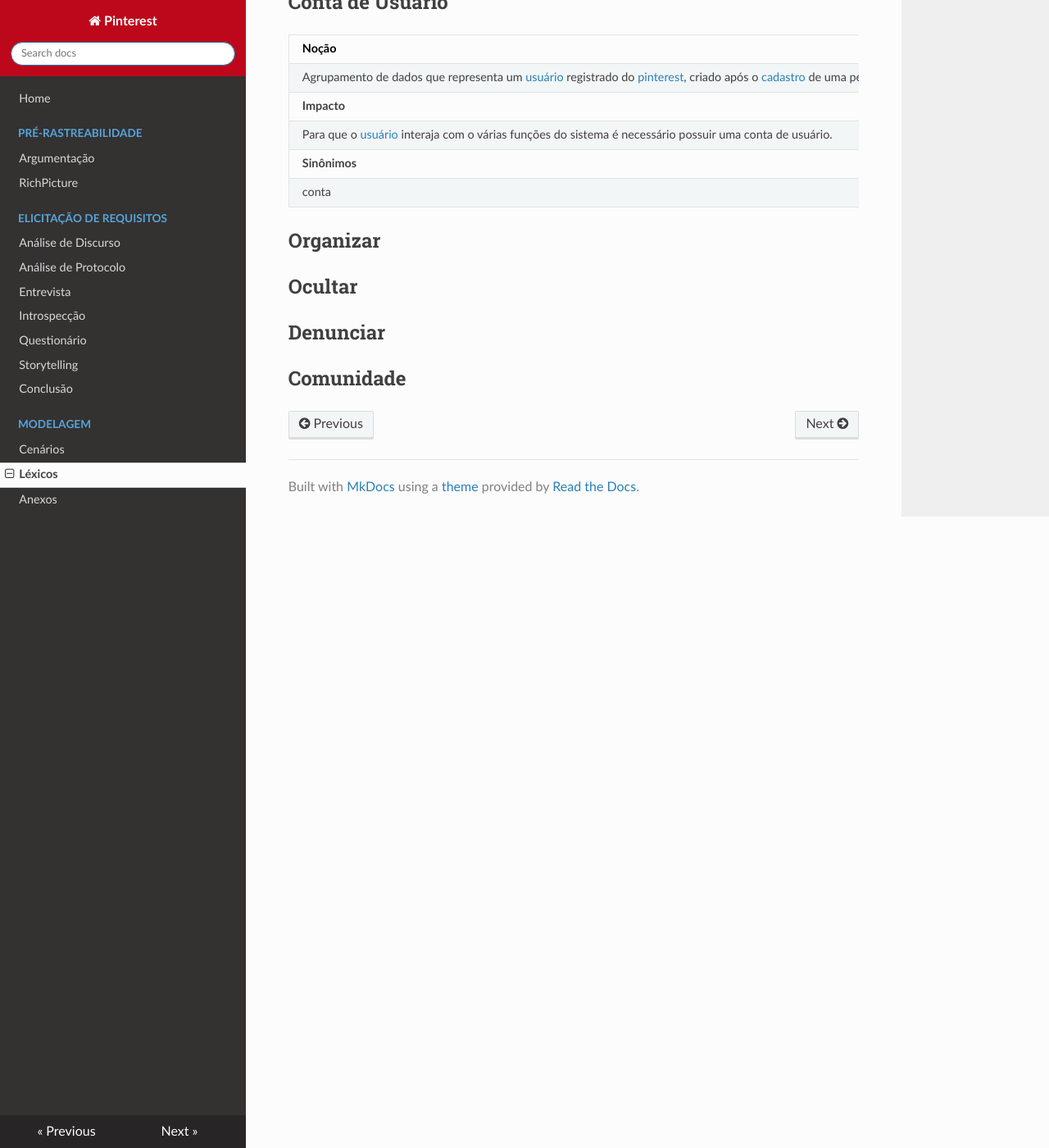
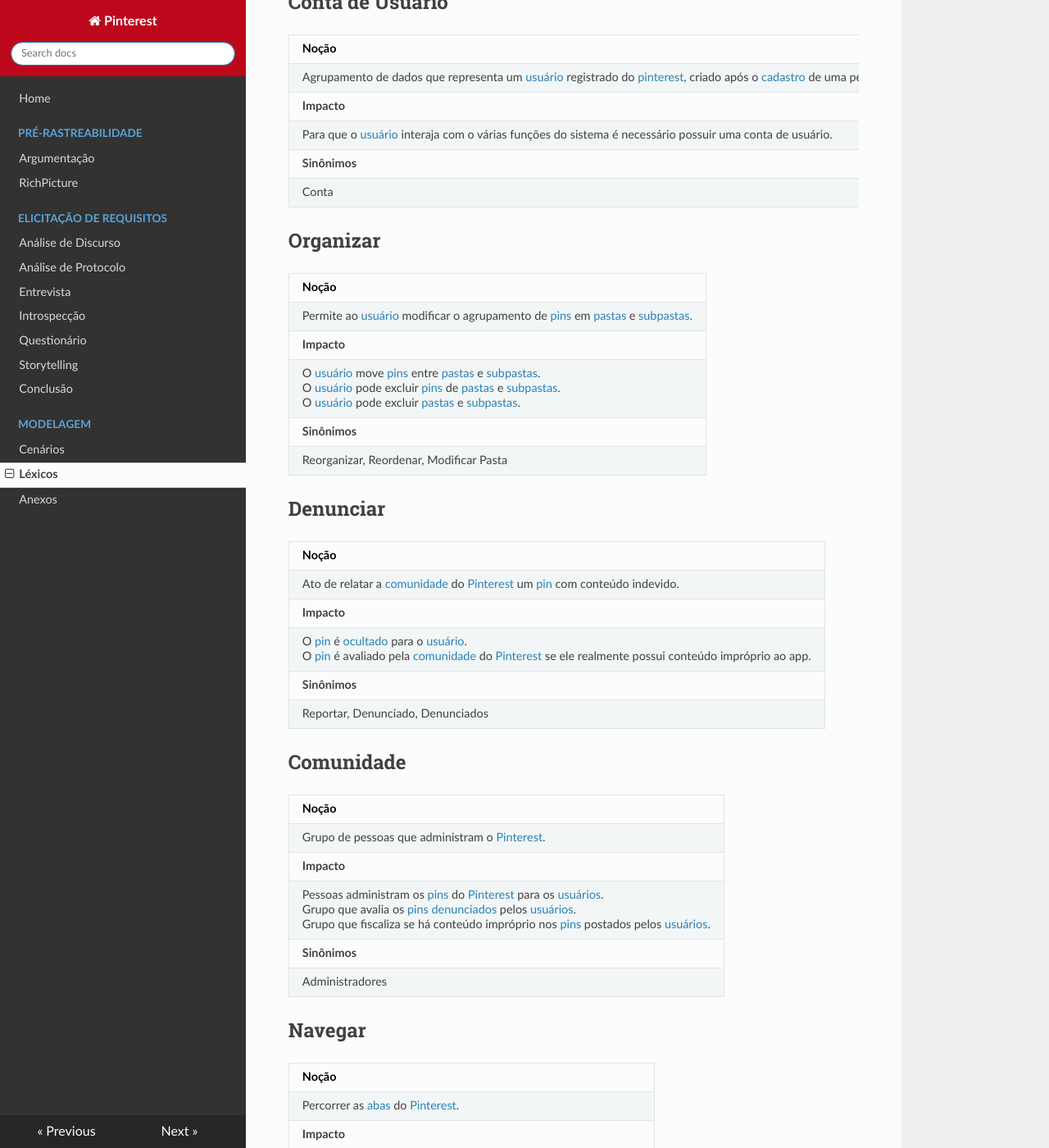
Before and after one commit to joberthrogers18/2018.2-Requisitos-Pinterest, an MkDocs documentation site: the page built from docs/lexicos.md, in a window 1280 px wide and 1400 px high, scrolled down 9899 px. Shown: the whole window at 82% size. Built offline with MkDocs 1.6.1, drawn with Linux system fonts in a browser that asks for light colours; nearby versions of some CDN libraries; old or Windows-style settings are respelled for this version of MkDocs; some of the changed text lies outside the part shown.

Commit message:
Adding new lexicos

```diff
--- a/docs/lexicos.md
+++ b/docs/lexicos.md
@@ -290,20 +290,46 @@
 |  O [usuário](#usuario) [pina](#pinar) o resultado de uma pesquisa. <br>  O [usuário](#usuario) pesquisa por texto. <br> O [usuário](#usuario) pesquisa por imagem. <br> O [usuário](#usuario) pesquisa [pins](#pin) de um determinado [interesse](#interesse). |
 
 ## Conta de Usuário
-
-
 |**Noção**|
 |--|
 |	Agrupamento de dados que representa um [usuário](#usuario) registrado do [pinterest](#pinterest), criado após o [cadastro](cenarios.md#cadastro-de-usuario) de uma pessoa no serviço. |
 |**Impacto** |
 | Para que o [usuário](#usuario) interaja com o várias funções do sistema é necessário possuir uma conta de usuário. |
 |**Sinônimos**|
-| conta |
+| Conta |
 
 ## Organizar
-
-## Ocultar
+|**Noção**|
+|--|
+|	Permite ao [usuário](#usuario) modificar o agrupamento de [pins](#pin) em [pastas](#pasta) e [subpastas](#subpasta). |
+|**Impacto** |
+| O [usuário](#usuario) move [pins](#pin) entre [pastas](#pasta) e [subpastas](#subpasta). <br> O [usuário](#usuario) pode excluir [pins](#pin) de [pastas](#pasta) e [subpastas](#subpasta). <br> O [usuário](#usuario) pode excluir [pastas](#pasta) e [subpastas](#subpasta).|
+|**Sinônimos**|
+| Reorganizar, Reordenar, Modificar Pasta |
 
 ## Denunciar
+|**Noção**|
+|--|
+|	Ato de relatar a [comunidade](#comunidade) do [Pinterest](#pinterest) um [pin](#pin) com conteúdo indevido. |
+|**Impacto** |
+| O [pin](#pin) é [ocultado](#ocultar) para o [usuário](#usuario). <br> O [pin](#pin) é avaliado pela [comunidade](#comunidade) do [Pinterest](#pinterest) se ele realmente possui conteúdo impróprio ao app. |
+|**Sinônimos**|
+| Reportar, Denunciado, Denunciados |
 
 ## Comunidade
+|**Noção**|
+|--|
+|	Grupo de pessoas que administram o [Pinterest](#pinterest). |
+|**Impacto** |
+| Pessoas administram os [pins](#pin) do [Pinterest](#pinterest) para os [usuários](#usuario). <br> Grupo que avalia os [pins](#pin) [denunciados](#denunciar) pelos [usuários](#usuario). <br> Grupo que fiscaliza se há conteúdo impróprio nos [pins](#pin) postados pelos [usuários](#usuario). |
+|**Sinônimos**|
+| Administradores |
+
+## Navegar
+|**Noção**|
+|--|
+|	Percorrer as [abas](#aba) do [Pinterest](#pinterest). |
+|**Impacto** |
+| [Usuários](#usuario) acessam as funcionalidades do [Pinterest](#pinterest). <br> [Usuário](#usuario) percorre [página](#aba) inicial. <br> [Usuário](#usuario) navega pelas [pastas](#pasta) de [pins](#pin) salvos. <br> [Usuário](#usuario) entra na página de notificações. <br> [Usuário](#usuario) acessa [página](#aba) de [interesses](#interesse) e [usuários](#usuario) que está seguindo. |
+|**Sinônimos**|
+| Percorrer |
```
Also changed, not shown: other parts of docs/lexicos.md (+1 -1 lines).
